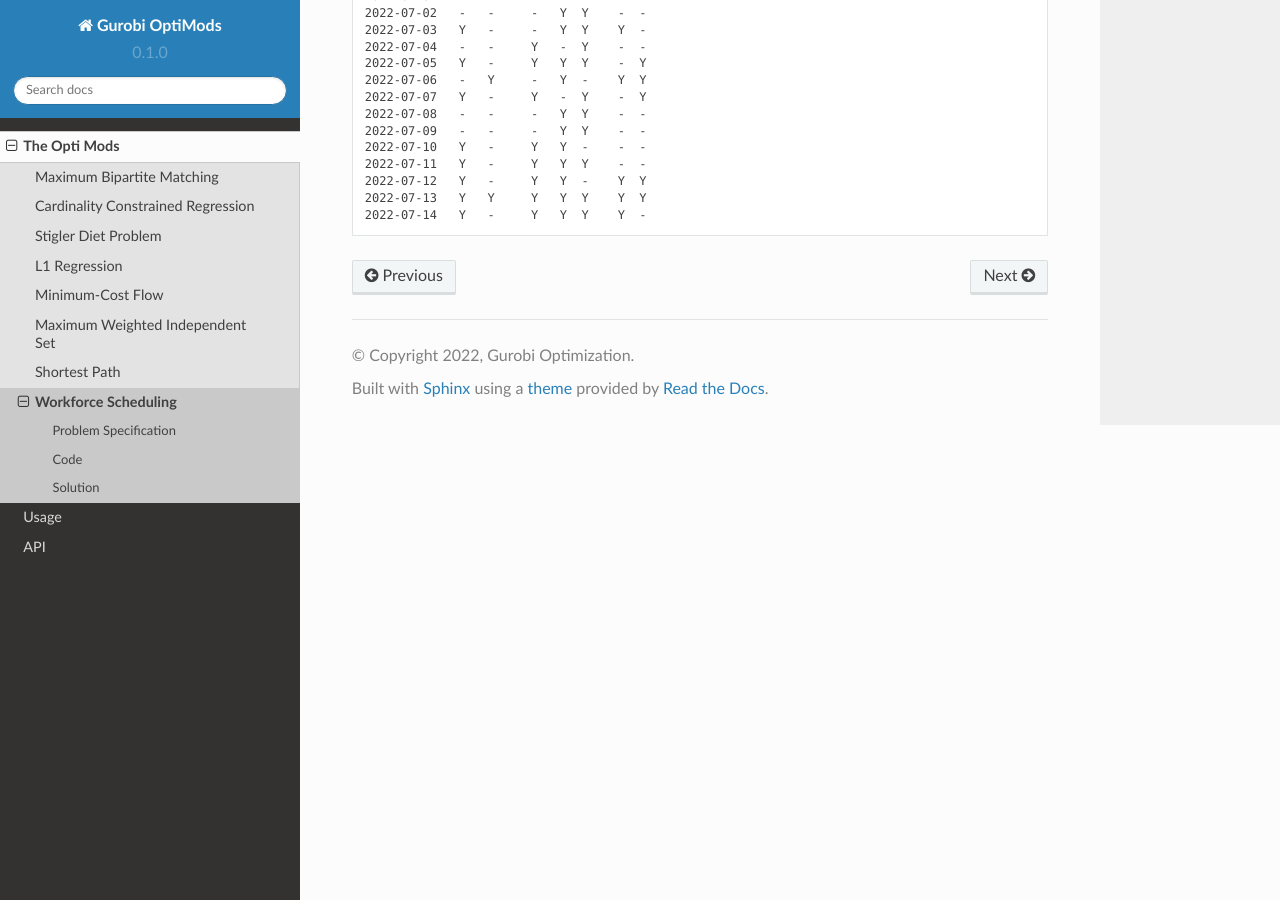
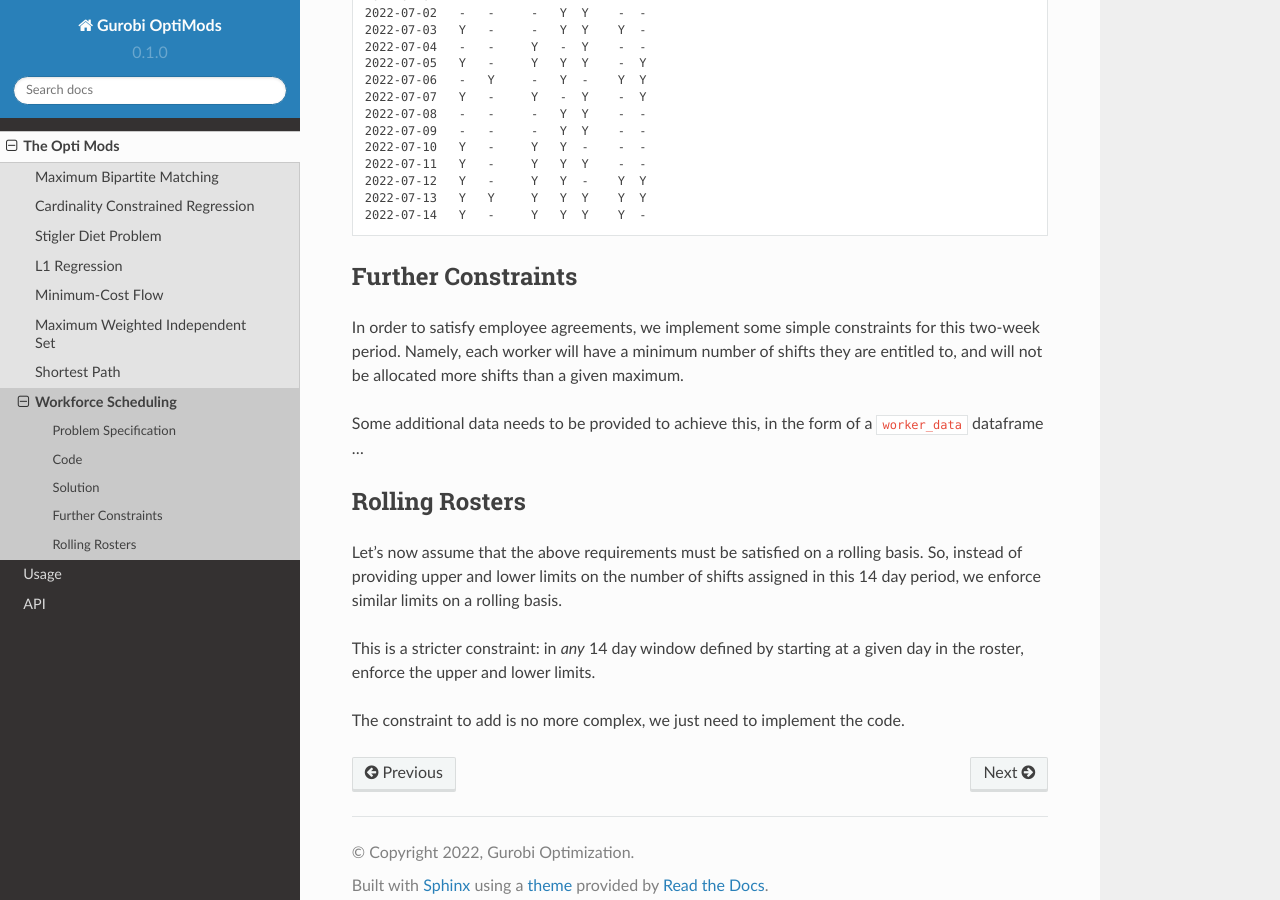
Before and after one commit to Gurobi/gurobi-optimods, a Sphinx documentation site: the page built from docs/source/mods/workforce.rst, in a window 1280 px wide and 900 px high, scrolled down 3359 px. Built offline with Sphinx 7.4.7 and the Read the Docs theme 2.0.0, drawn with Linux system fonts in a browser that asks for light colours.

Commit message:
Add notes

```diff
--- a/docs/source/mods/workforce.rst
+++ b/docs/source/mods/workforce.rst
@@ -271,3 +271,26 @@ Further transform
     2022-07-12   Y   -     Y   Y  -    Y  Y
     2022-07-13   Y   Y     Y   Y  Y    Y  Y
     2022-07-14   Y   -     Y   Y  Y    Y  -
+
+Further Constraints
+-------------------
+
+In order to satisfy employee agreements, we implement some simple constraints
+for this two-week period. Namely, each worker will have a minimum number of
+shifts they are entitled to, and will not be allocated more shifts than a given
+maximum.
+
+Some additional data needs to be provided to achieve this, in the form of a
+``worker_data`` dataframe ...
+
+Rolling Rosters
+---------------
+
+Let's now assume that the above requirements must be satisfied on a rolling
+basis. So, instead of providing upper and lower limits on the number of shifts
+assigned in this 14 day period, we enforce similar limits on a rolling basis.
+
+This is a stricter constraint: in `any` 14 day window defined by starting at
+a given day in the roster, enforce the upper and lower limits.
+
+The constraint to add is no more complex, we just need to implement the code.
```
